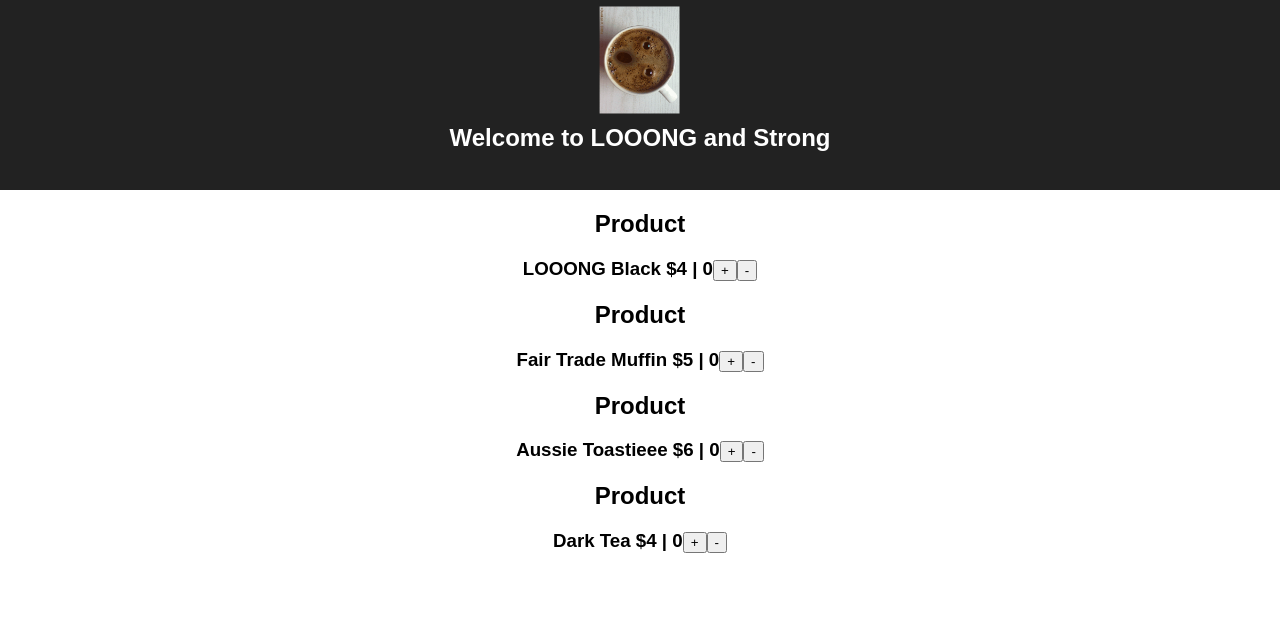
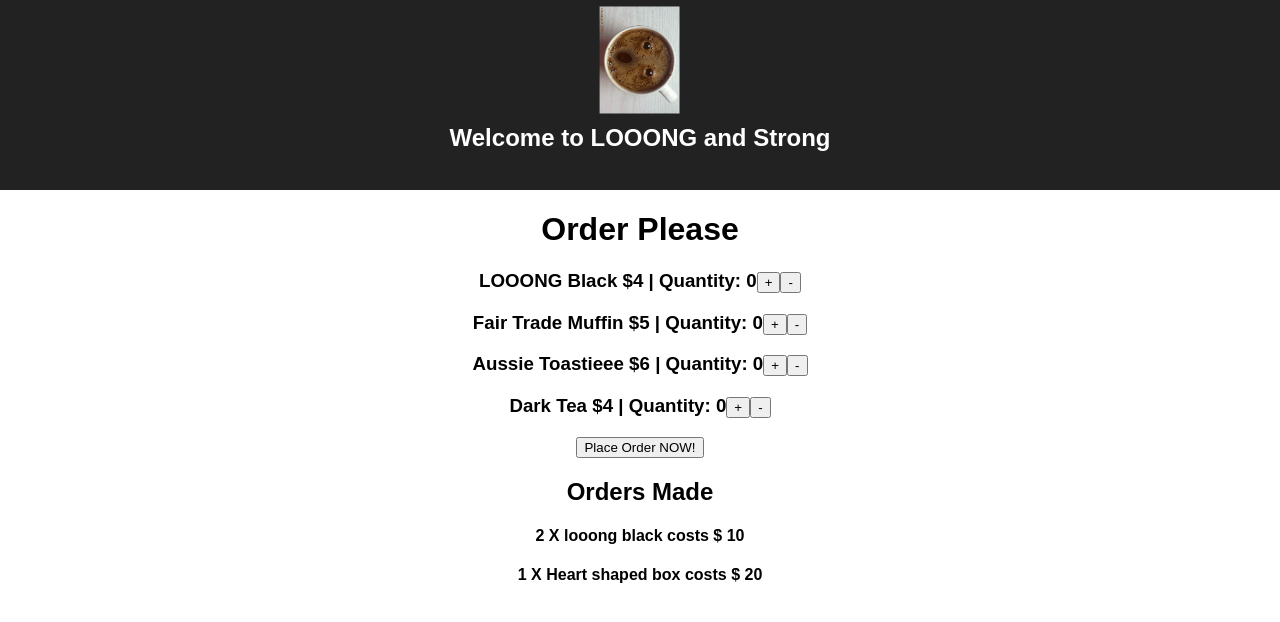
Before and after one commit to alfredosorio/cafe-app, a React (Create React App) app: page / in a window 1280 px wide. Shown: the top 622 px of the page. Built offline with nearby package versions, Linux system fonts and the light colour scheme.

Commit message:
added orders function

```diff
--- a/src/App.js
+++ b/src/App.js
@@ -25,6 +25,19 @@ const data = [
   }
 ]
 
+const orderlist = [
+  {
+    name: 'looong black',
+    price: 5,
+    number: 2
+  },
+  {
+    name: 'Heart shaped box',
+    price: 20,
+    number: 1
+  }
+]
+
 class App extends Component {
   render() {
     return (
@@ -34,6 +47,8 @@ class App extends Component {
           <h2>Welcome to LOOONG and Strong</h2>
         </div>
         <ProductMenu items={ data } />
+        <Order items={ orderlist } />
+
         <div>
 
         </div>
--- a/src/component/Order.js
+++ b/src/component/Order.js
@@ -1,36 +1,24 @@
 import React from 'react'
 import moment from 'moment'
-class Order  extends React.Component{
-  state = {
-    product: null,
-    number: null,
-    timeDate: null
-  }
-  handleIncrement = () => {
-    this.setState((prevState) => ({
-      number: prevState.number + 1
-    }))
-  }
+import Product from './Product'
+import TotalPrice from './TotalPrice'
+export default function Order ({items}) {
+  // state = {
+  //       TotalPrice: 0
+  // }
 
-  handleDecrement = () => {
-    //  this.state.number -= 1
-    //  this.forceUpdate() // Get it to render again
-
-    this.setState((prevState) => ({
-      number: prevState.number - 1
-    }))
-  }
-
-  render() {
+ {
     return (
       <div>
-        <h2>Order</h2>
-        <p>HELLO</p>
-        <button onClick={ this.handleIncrement}> + </button>
-        <button onClick={ this.handleDecrement}> - </button>
-        <h3>{moment().format('MMMM Do YYYY, h:mm:ss a')}</h3>
+        <h2>Orders Made</h2>
+        {
+          items.map((item) => (
+            <h4>{ item.number } X { item.name }  costs $ <TotalPrice price= {item.price} number= {item.number}/> </h4>
+
+
+          ))
+        }
       </div>
     )
   }
 }
-export default Order
--- a/src/component/Product.js
+++ b/src/component/Product.js
@@ -24,9 +24,8 @@ class Product extends React.Component{
   render() {
     return (
       <div>
-        <h2>Product</h2>
         <h3>
-        {this.props.name} ${this.props.price} |  {this.state.number}
+        {this.props.name} ${this.props.price} | Quantity: {this.state.number}
          <button onClick={ this.handleIncrement}> + </button>
          <button onClick={ this.handleDecrement}> - </button>
         </h3>
--- a/src/component/ProductMenu.js
+++ b/src/component/ProductMenu.js
@@ -1,10 +1,11 @@
 import React from 'react'
 import Product from "./Product"
-export default function ProductMenu({
-  items
-  }) {
+
+
+export default function ProductMenu({items}) {
   return (
     <div>
+      <h1>Order Please</h1>
       {
         items.map((item, index) => (
           <Product key={ index }
@@ -13,6 +14,7 @@ export default function ProductMenu({
           />
         ))
       }
+      <button >Place Order NOW!</button>
     </div>
   )
 }
--- /dev/null
+++ b/src/component/TotalPrice.js
@@ -0,0 +1,12 @@
+import React from 'react'
+import Product from './Product'
+
+
+export default function TotalPrice({price, number}) {
+
+  return (
+
+      <span>{price * number}</span>
+
+  )
+}
```
